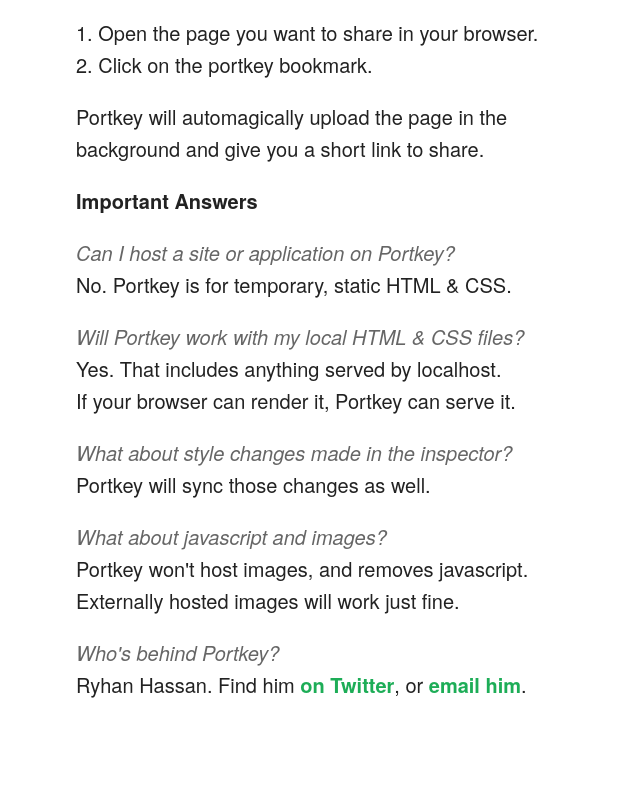
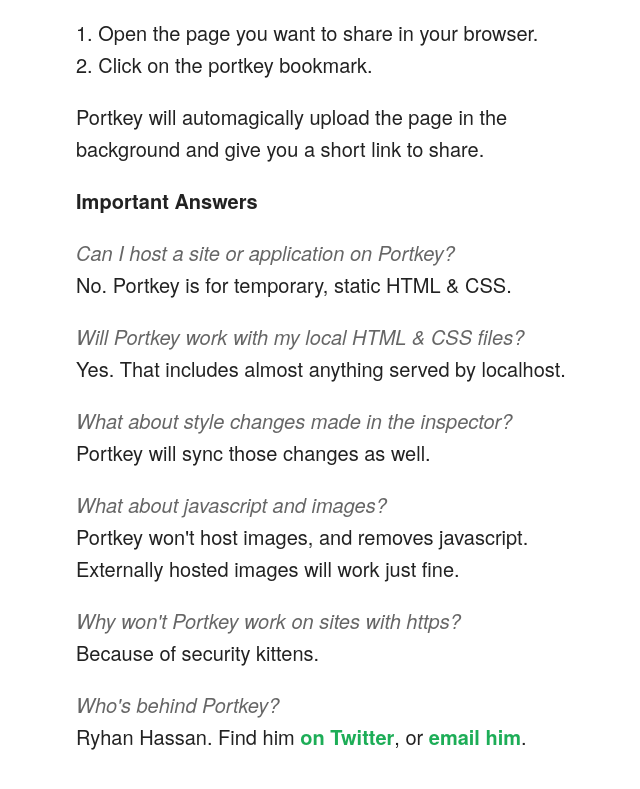
Before and after one commit to ryhan/portkey, a website: page html/index.html in a window 1280 px wide. Shown: the part 407-1196 px from the top of the page, without its empty margins (314-954 px from the left). Drawn offline with Linux system fonts and the light colour scheme; files that its build step writes are made by us from their sources; files whose address does not match are found by name.

Commit message:
Copy changes

```diff
--- a/html/index.html
+++ b/html/index.html
@@ -30,8 +30,7 @@
 			No. Portkey is for temporary, static HTML & CSS.</p>
 
 		<p> <em>Will Portkey work with my local HTML & CSS files?</em><br/>
-			Yes. That includes anything served by localhost.<br/>
-			If your browser can render it, Portkey can serve it.</p>
+			Yes. That includes almost anything served by localhost.</p>
 
 		<p> <em>What about style changes made in the inspector?</em><br/>
 			Portkey will sync those changes as well.</p>
@@ -40,6 +39,9 @@
 			Portkey won't host images, and removes javascript.<br/>
 			Externally hosted images will work just fine.</p>
 
+		<p> <em>Why won't Portkey work on sites with https?</em><br/>
+			Because of security kittens.</p>
+
 		<p> <em>Who's behind Portkey?</em><br/>
 			Ryhan Hassan. Find him
 			<a href="http://twitter.com/ryhanhassan">on Twitter</a>, or
```
